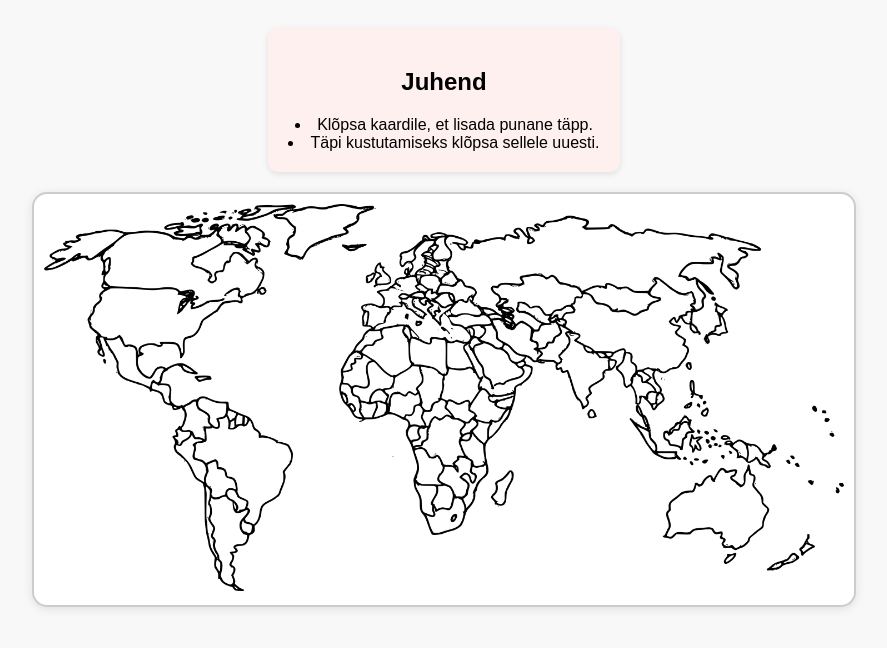
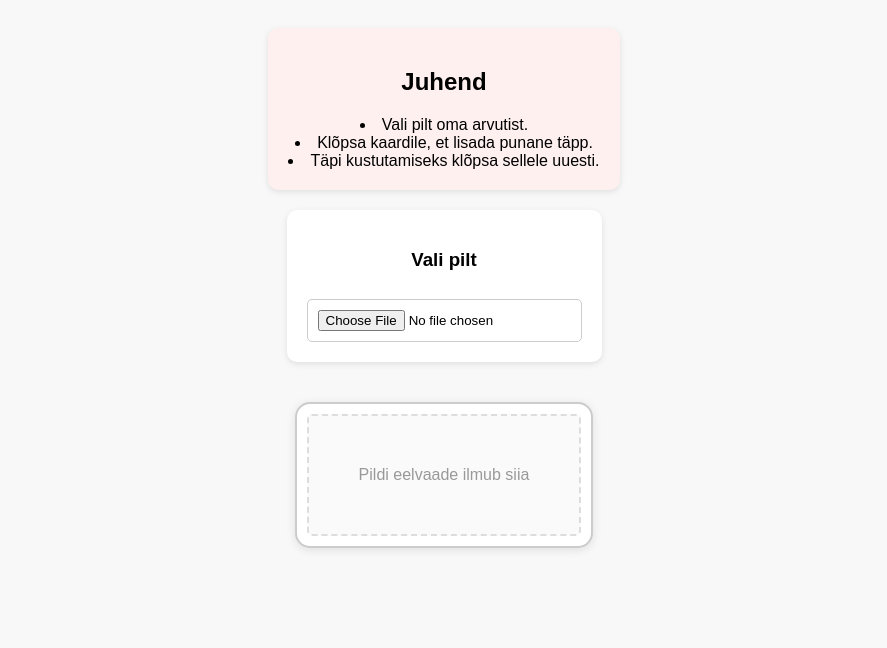
Before and after one commit to Merili-t/Kringel, a PHP site: page /pic.html in a window 1280 px wide. Shown: the top 648 px of the page, without its empty margins (196-1083 px from the left). Run offline with PHP 8.4, Linux system fonts and the light colour scheme.

Commit message:
uuendasin interaktiivset pilti

```diff
--- a/Merili/ToDo.txt
+++ b/Merili/ToDo.txt
@@ -3,4 +3,4 @@
 3. kontakt sisselogimata ✅
 5. detailid ✅
 6. küsimuste koostamine ✅
-7. interaktiivne pilt
+7. interaktiivne pilt ✅
--- a/Merili/inkteraktiivne pilt/pic.css
+++ b/Merili/inkteraktiivne pilt/pic.css
@@ -17,6 +17,35 @@ body {
   box-shadow: 0 2px 6px rgba(0, 0, 0, 0.1);
 }
 
+.upload-section {
+  margin-bottom: 20px;
+}
+
+.upload-box {
+  background: #fff;
+  padding: 20px;
+  border-radius: 10px;
+  text-align: center;
+  box-shadow: 0 2px 6px rgba(0, 0, 0, 0.1);
+  margin-bottom: 20px;
+}
+
+#imageInput {
+  padding: 10px;
+  border: 1px solid #ccc;
+  border-radius: 5px;
+  margin-top: 10px;
+}
+
+.placeholder {
+  padding: 50px;
+  color: #999;
+  text-align: center;
+  border: 2px dashed #ddd;
+  border-radius: 5px;
+  background: #fafafa;
+}
+
 .map-frame {
   border: 2px solid #ccc;
   border-radius: 15px;
@@ -33,7 +62,7 @@ body {
 }
 
 .map-container img {
-    width: 800px; /* Vähendatud kaart */
+  width: 800px;
   max-width: 100%;
   height: auto;
   border-radius: 5px;
--- a/Merili/inkteraktiivne pilt/pic.html
+++ b/Merili/inkteraktiivne pilt/pic.html
@@ -1,24 +1,32 @@
 <!DOCTYPE html>
 <html lang="et">
 <head>
-  <meta charset="UTF-8" />
-  <meta name="viewport" content="width=device-width, initial-scale=1.0" />
-  <title>Interaktiivne kaart</title>
-  <link rel="stylesheet" href="pic.css" />
+    <meta charset="UTF-8" />
+    <meta name="viewport" content="width=device-width, initial-scale=1.0" />
+    <title>Interaktiivne kaart</title>
+    <link rel="stylesheet" href="pic.css" />
 </head>
 <body>
     <div class="instructions">
         <h2>Juhend</h2>
-        <li> Klõpsa kaardile, et lisada punane täpp.</li>
+        <li>Vali pilt oma arvutist.</li>
+        <li>Klõpsa kaardile, et lisada punane täpp.</li>
         <li>Täpi kustutamiseks klõpsa sellele uuesti.</li>
+    </div>
+
+    <div class="upload-section">
+        <div class="upload-box">
+            <h3>Vali pilt</h3>
+            <input type="file" id="imageInput" accept="image/*">
+        </div>
     </div>
 
     <div class="map-frame">
         <div class="map-container" id="map">
-            <img src="map.png" alt="Kaart" />
+            <div class="placeholder">Pildi eelvaade ilmub siia</div>
         </div>
     </div>
 
-  <script src="pic.js"></script>
+    <script src="pic.js"></script>
 </body>
 </html>
--- a/Merili/küsimuste koostamine/koostamine.css
+++ b/Merili/küsimuste koostamine/koostamine.css
@@ -328,7 +328,7 @@ textarea::placeholder {
 }
 
 .btn-primary {
-    background: #dc3545;
+    background: #8a1929;
     color: white;
     min-width: 100px;
 }
```
Also changed, not shown: Merili/inkteraktiivne pilt/pic.js (+60 -20 lines), index.php (deleted, +0 -32 lines). Lines whose indentation alone changed are shown as unchanged.
